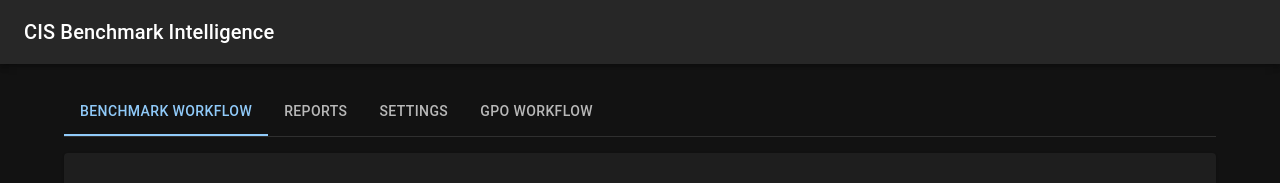
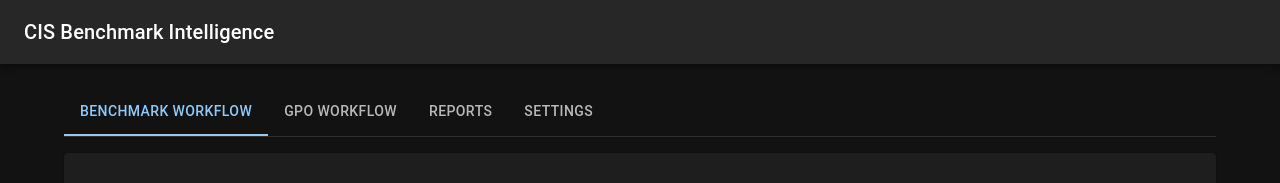
Before and after one commit to cryptic-stack/stunning-umbrella, a React (Vite) app in the folder frontend/: page / in a window 1280 px wide. Shown: the top 183 px of the page. Built offline with nearby package versions, Linux system fonts and the light colour scheme; no server answers.

Commit message:
Reorder top navigation to benchmark, gpo, reports, settings

```diff
--- a/frontend/src/App.jsx
+++ b/frontend/src/App.jsx
@@ -20,9 +20,9 @@
   const views = useMemo(
     () => [
       <BenchmarkWorkflow key="benchmark-workflow" apiBase={API_BASE} onReportCreated={setReportId} />,
+      <GPOWorkflow key="gpo-workflow" apiBase={API_BASE} />,
       <ReportsHub key="reports" apiBase={API_BASE} reportId={reportId} onReportIdChange={setReportId} />,
       <Settings key="settings" apiBase={API_BASE} />,
-      <GPOWorkflow key="gpo-workflow" apiBase={API_BASE} />,
     ],
     [reportId]
   );
@@ -41,9 +41,9 @@
         <Box sx={{ borderBottom: 1, borderColor: "divider", mb: 2 }}>
           <Tabs value={tab} onChange={(_, value) => setTab(value)}>
             <Tab label="Benchmark Workflow" />
+            <Tab label="GPO Workflow" />
             <Tab label="Reports" />
             <Tab label="Settings" />
-            <Tab label="GPO Workflow" />
           </Tabs>
         </Box>
         {views[tab]}
```
